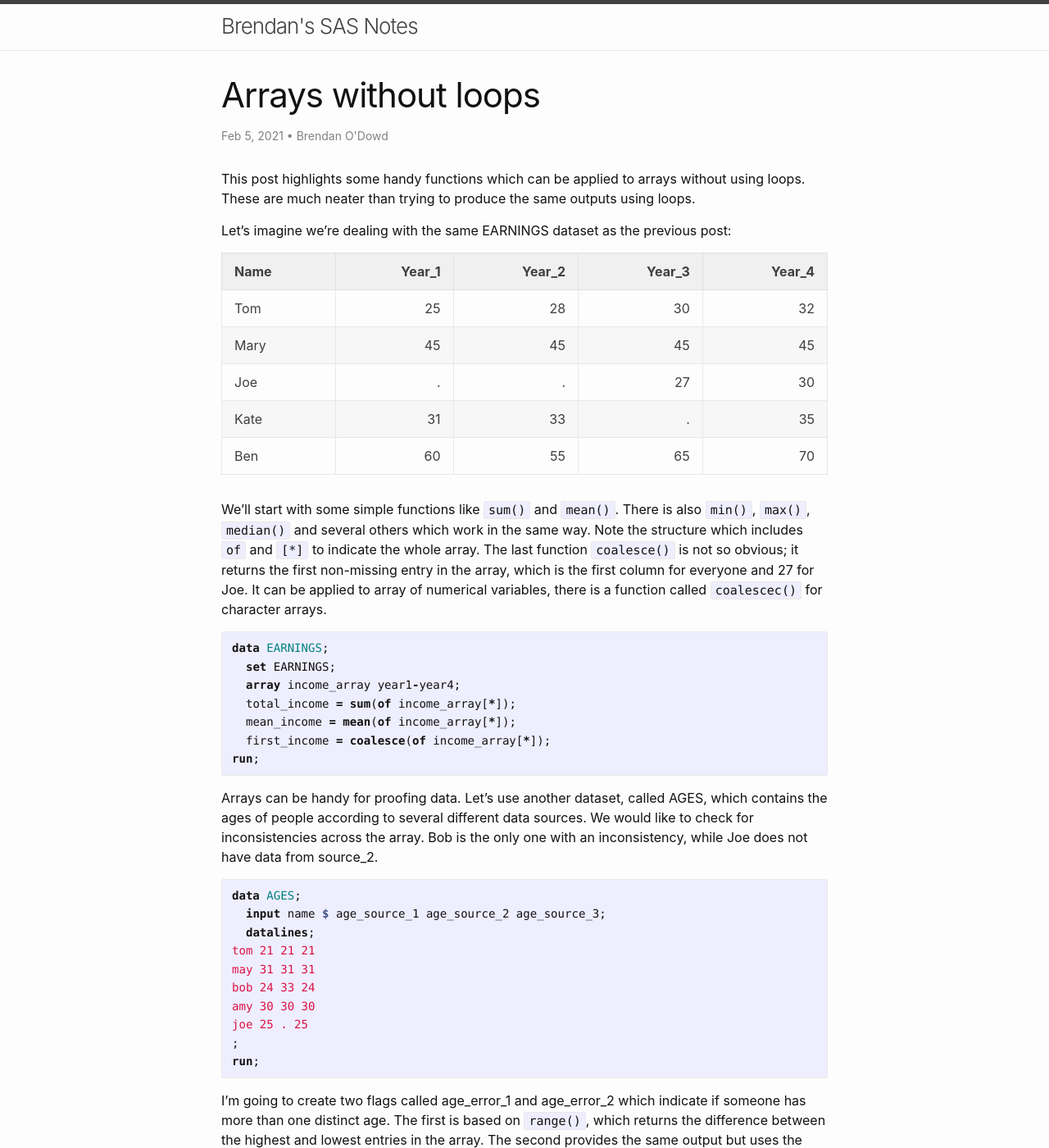
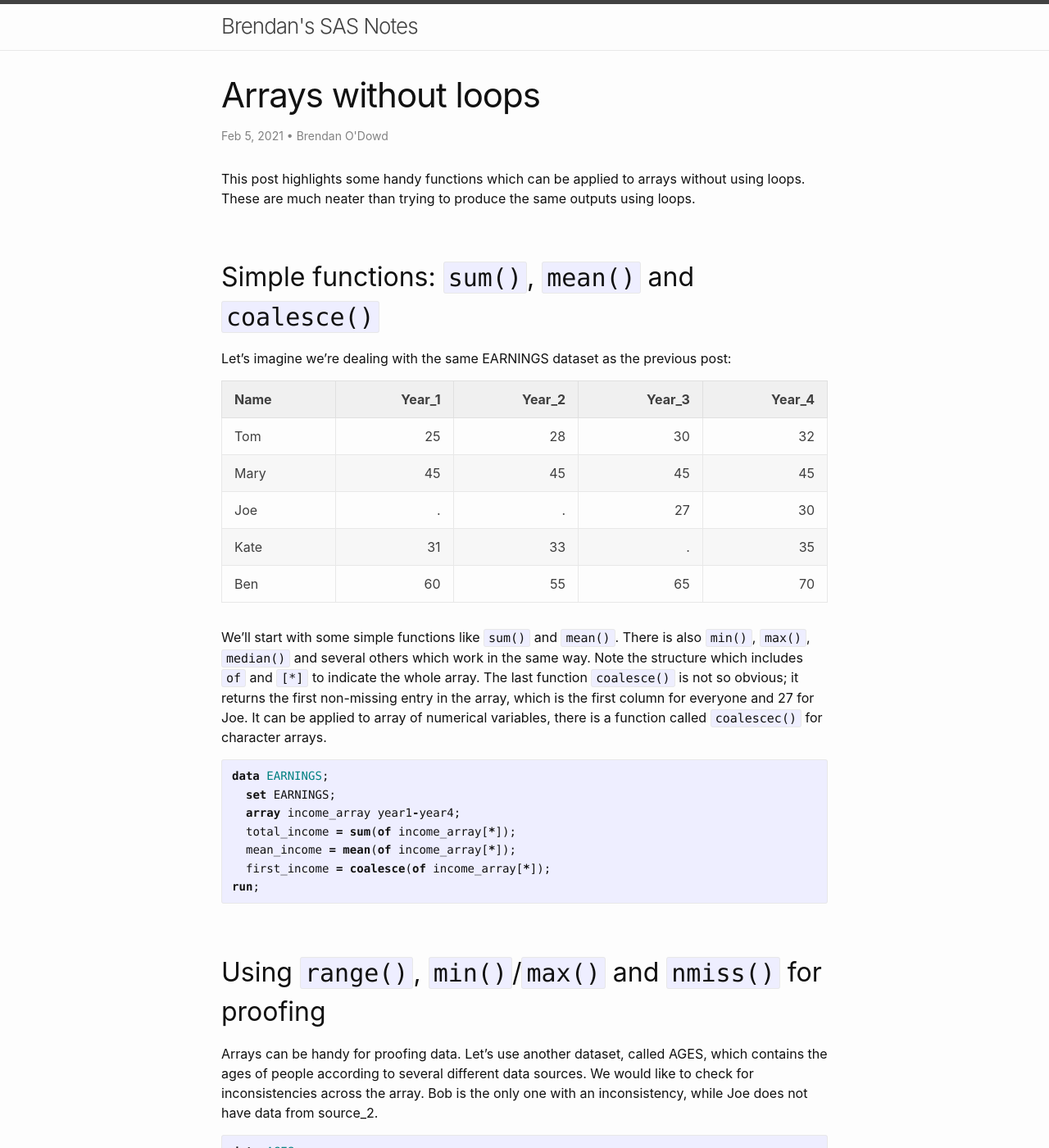
Before and after one commit to brendanjodowd/brendanjodowd.github.io, a Jekyll site: the page built from _posts/2021-02-05-arrays-without-loops.md, in a window 1280 px wide and 1400 px high. Shown: the whole window at 82% size. Built offline with Jekyll 4.4.1, drawn with Linux system fonts in a browser that asks for light colours; some of the changed text lies outside the part shown.

Commit message:
Update 2021-02-05-arrays-without-loops.md

```diff
--- a/_posts/2021-02-05-arrays-without-loops.md
+++ b/_posts/2021-02-05-arrays-without-loops.md
@@ -5,6 +5,8 @@ author: Brendan O'Dowd
 ---
 
 This post highlights some handy functions which can be applied to arrays without using loops. These are much neater than trying to produce the same outputs using loops.
+
+## Simple functions: `sum()`, `mean()` and `coalesce()`
 
 Let's imagine we're dealing with the same EARNINGS dataset as the previous post:
 
@@ -27,6 +29,8 @@ data EARNINGS;
   first_income = coalesce(of income_array[*]);
 run;
 {% endhighlight %}
+
+## Using `range()`, `min()`/`max()` and `nmiss()` for proofing
 
 Arrays can be handy for proofing data. Let's use another dataset, called AGES, which contains the ages of people according to several different data sources. We would like to check for inconsistencies across the array. Bob is the only one with an inconsistency, while Joe does not have data from source_2.
 
```
Also changed, not shown: other parts of _posts/2021-02-05-arrays-without-loops.md (+4 -0 lines).
